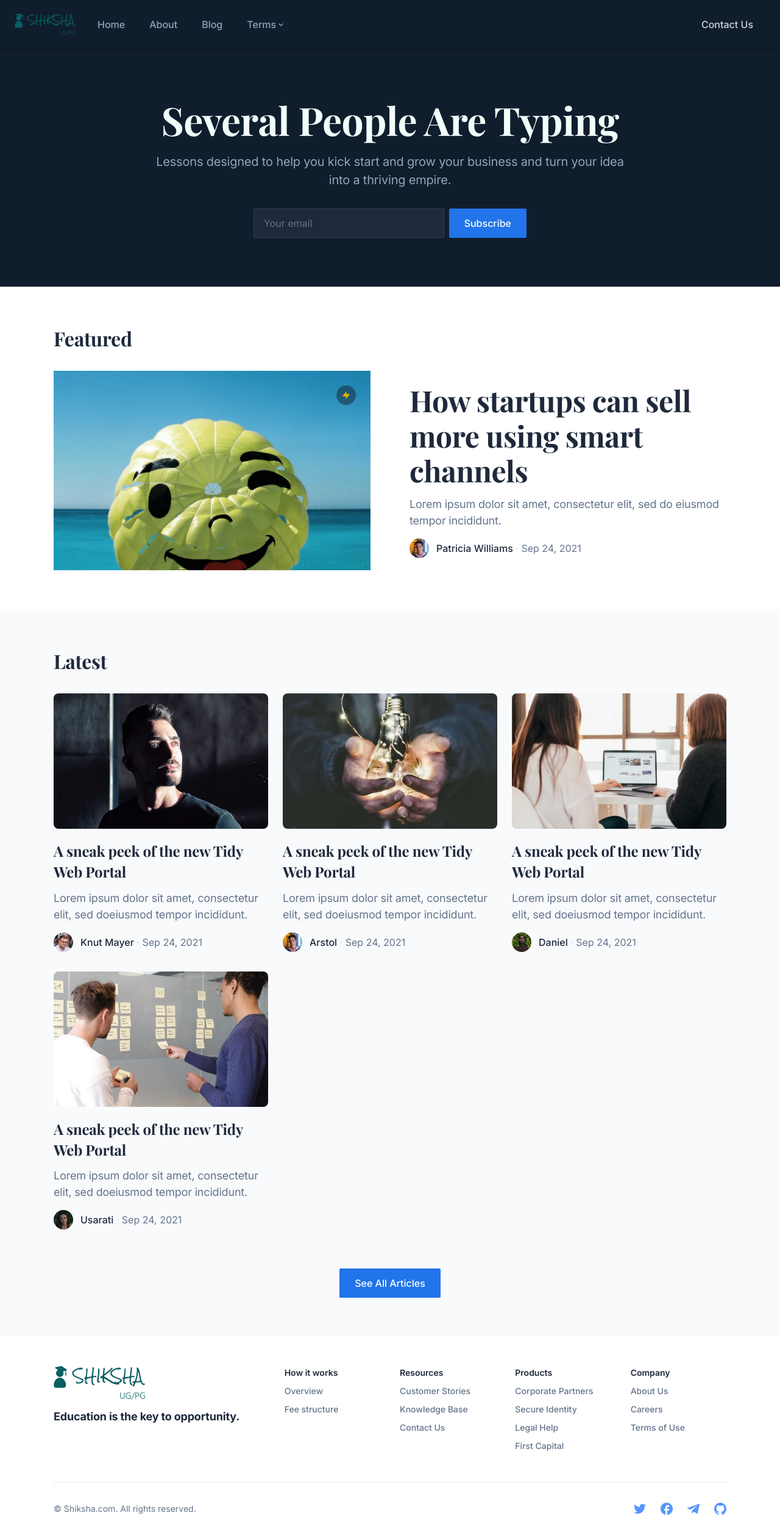
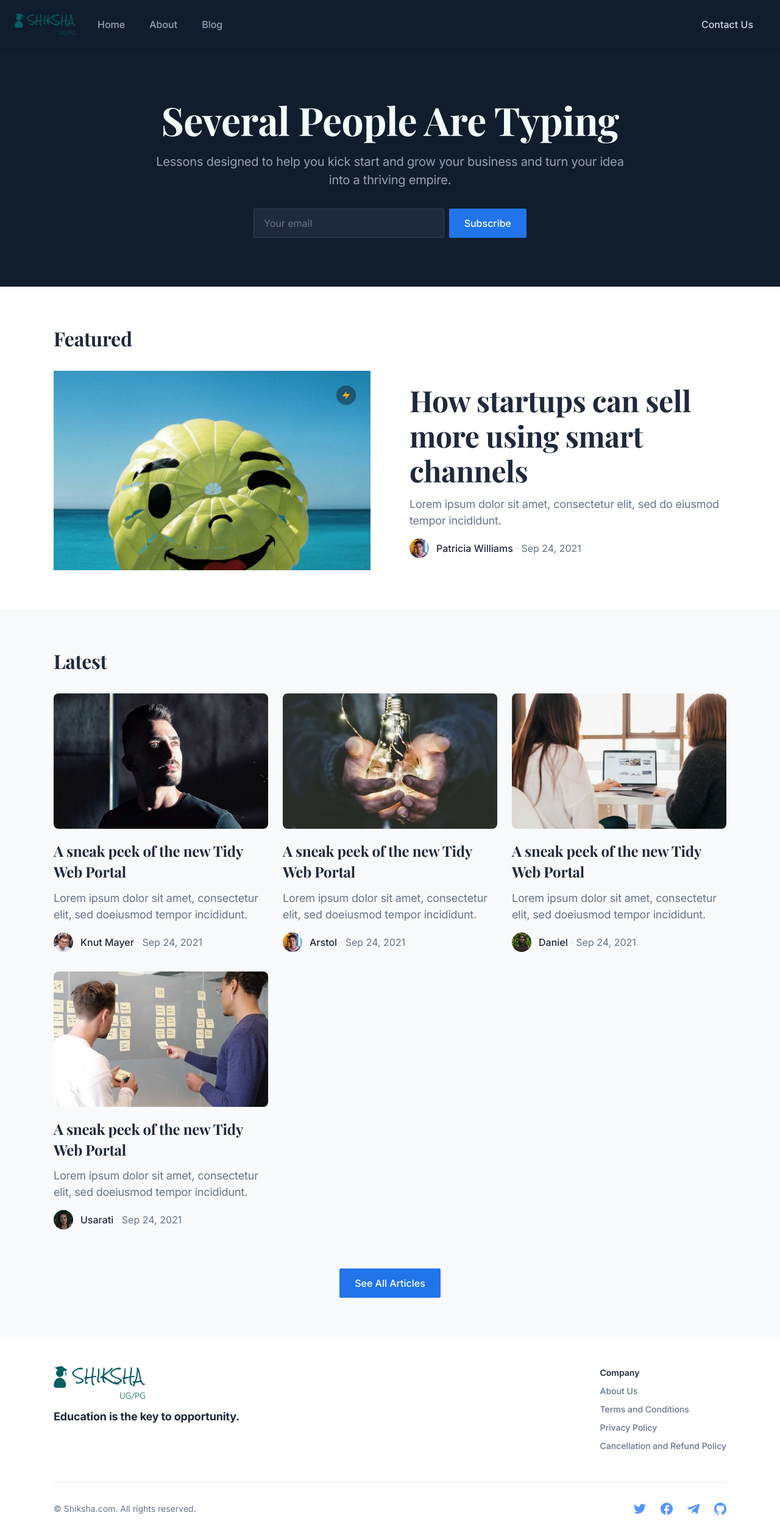
Before and after one commit to aaditya-paul/boilerGit, a Next.js app: page /blog in a window 1280 px wide. Shown: the whole page at 61% size. Built offline with nearby package versions, Linux system fonts and the light colour scheme; a web font is replaced by a local one.

Commit message:
Footer is updated

```diff
--- a/partials/Footer.jsx
+++ b/partials/Footer.jsx
@@ -1,134 +1,228 @@
 import Link from 'next/link';
 import React from 'react';
-import Image from "next/image";
-import logo from "../images/logo.png"
+import Image from 'next/image';
+import logo from '../images/logo.png';
 
 function Footer() {
   return (
     <footer>
-      <div className="max-w-6xl mx-auto px-4 sm:px-6">
-
+      <div className='max-w-6xl mx-auto px-4 sm:px-6'>
         {/* Top area: Blocks */}
-        <div className="grid sm:grid-cols-12 gap-8 py-8 md:py-12">
-
+        <div className='flex flex-col md:flex-row justify-between sm:grid-cols-12 gap-8 py-8 md:py-12'>
           {/* 1st block */}
-          <div className="sm:col-span-12 lg:col-span-4 lg:max-w-xs">
-            <div className="mb-2">
+          <div className='sm:col-span-12 lg:col-span-4 lg:max-w-xs'>
+            <div className='mb-2'>
               {/* Logo */}
-              <Link href="/" className="inline-flex text-blue-600 transition duration-150 ease-in-out" aria-label="Cruip">
-                           <Image src={logo} alt="logo" width={150} height={150}  />
+              <Link
+                href='/'
+                className='inline-flex text-blue-600 transition duration-150 ease-in-out'
+                aria-label='Cruip'>
+                <Image src={logo} alt='logo' width={150} height={150} />
               </Link>
             </div>
-            <div className="text-lg font-bold text-slate-800">Education is the key to opportunity.</div>
+            <div className='text-lg font-bold text-slate-800'>
+              Education is the key to opportunity.
+            </div>
           </div>
 
           {/* 2nd block */}
-          <div className="sm:col-span-6 md:col-span-3 lg:col-span-2">
-            <h6 className="text-sm text-slate-800 font-semibold mb-2">How it works</h6>
-            <ul className="text-sm font-medium space-y-2">
+          {/* <div className='sm:col-span-6 md:col-span-3 lg:col-span-2'>
+            <h6 className='text-sm text-slate-800 font-semibold mb-2'>
+              How it works
+            </h6>
+            <ul className='text-sm font-medium space-y-2'>
               <li>
-                <Link href="#" className="text-slate-500 hover:text-blue-600 transition duration-150 ease-in-out">Overview</Link>
+                <Link
+                  href='#'
+                  className='text-slate-500 hover:text-blue-600 transition duration-150 ease-in-out'>
+                  Overview
+                </Link>
               </li>
               <li>
-                <Link href="#" className="text-slate-500 hover:text-blue-600 transition duration-150 ease-in-out">Fee structure</Link>
+                <Link
+                  href='#'
+                  className='text-slate-500 hover:text-blue-600 transition duration-150 ease-in-out'>
+                  Fee structure
+                </Link>
               </li>
-
             </ul>
-          </div>
+          </div> */}
 
           {/* 3rd block */}
-          <div className="sm:col-span-6 md:col-span-3 lg:col-span-2">
-            <h6 className="text-sm text-slate-800 font-semibold mb-2">Resources</h6>
-            <ul className="text-sm font-medium space-y-2">
+          {/* <div className='sm:col-span-6 md:col-span-3 lg:col-span-2'>
+            <h6 className='text-sm text-slate-800 font-semibold mb-2'>
+              Resources
+            </h6>
+            <ul className='text-sm font-medium space-y-2'>
               <li>
-                <Link href="#" className="text-slate-500 hover:text-blue-600 transition duration-150 ease-in-out">Customer Stories</Link>
+                <Link
+                  href='#'
+                  className='text-slate-500 hover:text-blue-600 transition duration-150 ease-in-out'>
+                  Customer Stories
+                </Link>
               </li>
               <li>
-                <Link href="#" className="text-slate-500 hover:text-blue-600 transition duration-150 ease-in-out">Knowledge Base</Link>
+                <Link
+                  href='#'
+                  className='text-slate-500 hover:text-blue-600 transition duration-150 ease-in-out'>
+                  Knowledge Base
+                </Link>
               </li>
               <li>
-                <Link href="#" className="text-slate-500 hover:text-blue-600 transition duration-150 ease-in-out">Contact Us</Link>
+                <Link
+                  href='#'
+                  className='text-slate-500 hover:text-blue-600 transition duration-150 ease-in-out'>
+                  Contact Us
+                </Link>
+              </li>
+            </ul>
+          </div> */}
+
+          {/* 4th block */}
+          {/* <div className='sm:col-span-6 md:col-span-3 lg:col-span-2'>
+            <h6 className='text-sm text-slate-800 font-semibold mb-2'>
+              Products
+            </h6>
+            <ul className='text-sm font-medium space-y-2'>
+              <li>
+                <Link
+                  href='#'
+                  className='text-slate-500 hover:text-blue-600 transition duration-150 ease-in-out'>
+                  Corporate Partners
+                </Link>
+              </li>
+              <li>
+                <Link
+                  href='#'
+                  className='text-slate-500 hover:text-blue-600 transition duration-150 ease-in-out'>
+                  Secure Identity
+                </Link>
+              </li>
+              <li>
+                <Link
+                  href='#'
+                  className='text-slate-500 hover:text-blue-600 transition duration-150 ease-in-out'>
+                  Legal Help
+                </Link>
+              </li>
+              <li>
+                <Link
+                  href='#'
+                  className='text-slate-500 hover:text-blue-600 transition duration-150 ease-in-out'>
+                  First Capital
+                </Link>
+              </li>
+            </ul>
+          </div> */}
+
+          {/* 5th block */}
+          <div className='sm:col-span-6 md:col-span-3 lg:col-span-2'>
+            <h6 className='text-sm text-slate-800 font-semibold mb-2'>
+              Company
+            </h6>
+            <ul className='text-sm font-medium space-y-2'>
+              <li>
+                <Link
+                  href='/about'
+                  className='text-slate-500 hover:text-blue-600 transition duration-150 ease-in-out'>
+                  About Us
+                </Link>
+              </li>
+              {/* <li>
+                <Link
+                  href='#'
+                  className='text-slate-500 hover:text-blue-600 transition duration-150 ease-in-out'>
+                  Careers
+                </Link>
+              </li> */}
+              <li>
+                <Link
+                  href='/terms-conditions'
+                  className='text-slate-500 hover:text-blue-600 transition duration-150 ease-in-out'>
+                  Terms and Conditions
+                </Link>
+              </li>
+              <li>
+                <Link
+                  href='/privacy-policy'
+                  className='text-slate-500 hover:text-blue-600 transition duration-150 ease-in-out'>
+                  Privacy Policy
+                </Link>
+              </li>
+              <li>
+                <Link
+                  href='/privacy-policy'
+                  className='text-slate-500 hover:text-blue-600 transition duration-150 ease-in-out'>
+                  Cancellation and Refund Policy
+                </Link>
               </li>
             </ul>
           </div>
-
-          {/* 4th block */}
-          <div className="sm:col-span-6 md:col-span-3 lg:col-span-2">
-            <h6 className="text-sm text-slate-800 font-semibold mb-2">Products</h6>
-            <ul className="text-sm font-medium space-y-2">
-              <li>
-                <Link href="#" className="text-slate-500 hover:text-blue-600 transition duration-150 ease-in-out">Corporate Partners</Link>
-              </li>
-              <li>
-                <Link href="#" className="text-slate-500 hover:text-blue-600 transition duration-150 ease-in-out">Secure Identity</Link>
-              </li>
-              <li>
-                <Link href="#" className="text-slate-500 hover:text-blue-600 transition duration-150 ease-in-out">Legal Help</Link>
-              </li>
-              <li>
-                <Link href="#" className="text-slate-500 hover:text-blue-600 transition duration-150 ease-in-out">First Capital</Link>
-              </li>
-            </ul>
-          </div>
-
-          {/* 5th block */}
-          <div className="sm:col-span-6 md:col-span-3 lg:col-span-2">
-            <h6 className="text-sm text-slate-800 font-semibold mb-2">Company</h6>
-            <ul className="text-sm font-medium space-y-2">
-              <li>
-                <Link href="#" className="text-slate-500 hover:text-blue-600 transition duration-150 ease-in-out">About Us</Link>
-              </li>
-              <li>
-                <Link href="#" className="text-slate-500 hover:text-blue-600 transition duration-150 ease-in-out">Careers</Link>
-              </li>
-              <li>
-                <Link href="#" className="text-slate-500 hover:text-blue-600 transition duration-150 ease-in-out">Terms of Use</Link>
-              </li>
-            </ul>
-          </div>
-
         </div>
 
         {/* Bottom area */}
-        <div className="md:flex md:items-center md:justify-between py-6 md:py-8 border-t border-slate-200">
-
+        <div className='md:flex md:items-center md:justify-between py-6 md:py-8 border-t border-slate-200'>
           {/* Social links */}
-          <ul className="flex space-x-6 mb-4 md:order-1 md:ml-4 md:mb-0">
+          <ul className='flex space-x-6 mb-4 md:order-1 md:ml-4 md:mb-0'>
             <li>
-              <a className="text-blue-500 hover:text-blue-600 transition duration-150 ease-in-out" href="#0" aria-label="Twitter">
-                <svg className="w-5 h-5 fill-current" viewBox="0 0 20 20" xmlns="http://www.w3.org/2000/svg">
-                  <path d="M20 3.897c-.75.33-1.5.577-2.333.66A4.4 4.4 0 0 0 19.5 2.33c-.833.495-1.667.825-2.583.99a4.053 4.053 0 0 0-3-1.32c-2.25 0-4.084 1.814-4.084 4.041 0 .33 0 .66.084.907-3.5-.164-6.5-1.814-8.5-4.288C1 3.32.833 3.98.833 4.722c0 1.402.75 2.639 1.834 3.381-.667 0-1.334-.165-1.834-.495v.083c0 1.98 1.417 3.629 3.25 3.958-.333.083-.666.165-1.083.165-.25 0-.5 0-.75-.082.5 1.65 2 2.804 3.833 2.804C4.667 15.608 2.917 16.268 1 16.268c-.333 0-.667 0-1-.082C1.833 17.34 4 18 6.25 18c7.583 0 11.667-6.186 11.667-11.546v-.495c.833-.578 1.5-1.32 2.083-2.062Z" />
+              <a
+                className='text-blue-500 hover:text-blue-600 transition duration-150 ease-in-out'
+                href='#0'
+                aria-label='Twitter'>
+                <svg
+                  className='w-5 h-5 fill-current'
+                  viewBox='0 0 20 20'
+                  xmlns='http://www.w3.org/2000/svg'>
+                  <path d='M20 3.897c-.75.33-1.5.577-2.333.66A4.4 4.4 0 0 0 19.5 2.33c-.833.495-1.667.825-2.583.99a4.053 4.053 0 0 0-3-1.32c-2.25 0-4.084 1.814-4.084 4.041 0 .33 0 .66.084.907-3.5-.164-6.5-1.814-8.5-4.288C1 3.32.833 3.98.833 4.722c0 1.402.75 2.639 1.834 3.381-.667 0-1.334-.165-1.834-.495v.083c0 1.98 1.417 3.629 3.25 3.958-.333.083-.666.165-1.083.165-.25 0-.5 0-.75-.082.5 1.65 2 2.804 3.833 2.804C4.667 15.608 2.917 16.268 1 16.268c-.333 0-.667 0-1-.082C1.833 17.34 4 18 6.25 18c7.583 0 11.667-6.186 11.667-11.546v-.495c.833-.578 1.5-1.32 2.083-2.062Z' />
                 </svg>
               </a>
             </li>
             <li>
-              <a className="text-blue-500 hover:text-blue-600 transition duration-150 ease-in-out" href="#0" aria-label="Facebook">
-                <svg className="w-5 h-5 fill-current" viewBox="0 0 20 20" xmlns="http://www.w3.org/2000/svg">
-                  <path d="M20 10.025C20 4.491 15.52 0 10 0S0 4.491 0 10.025c0 4.852 3.44 8.892 8 9.825v-6.817H6v-3.008h2V7.52a3.508 3.508 0 0 1 3.5-3.509H14v3.008h-2c-.55 0-1 .45-1 1.002v2.005h3v3.008h-3V20c5.05-.501 9-4.772 9-9.975Z" />
+              <a
+                className='text-blue-500 hover:text-blue-600 transition duration-150 ease-in-out'
+                href='#0'
+                aria-label='Facebook'>
+                <svg
+                  className='w-5 h-5 fill-current'
+                  viewBox='0 0 20 20'
+                  xmlns='http://www.w3.org/2000/svg'>
+                  <path d='M20 10.025C20 4.491 15.52 0 10 0S0 4.491 0 10.025c0 4.852 3.44 8.892 8 9.825v-6.817H6v-3.008h2V7.52a3.508 3.508 0 0 1 3.5-3.509H14v3.008h-2c-.55 0-1 .45-1 1.002v2.005h3v3.008h-3V20c5.05-.501 9-4.772 9-9.975Z' />
                 </svg>
               </a>
             </li>
             <li>
-              <a className="text-blue-500 hover:text-blue-600 transition duration-150 ease-in-out" href="#0" aria-label="Telegram">
-                <svg className="w-5 h-5 fill-current" viewBox="0 0 20 20" xmlns="http://www.w3.org/2000/svg">
-                  <path d="M19.96 2.336a.421.421 0 0 0-.291-.308 1.543 1.543 0 0 0-.788.054S1.358 8.194.358 8.87c-.215.145-.288.23-.324.33-.173.485.366.694.366.694l4.517 1.428a.506.506 0 0 0 .229-.013c1.026-.63 10.332-6.335 10.873-6.527.083-.024.148 0 .131.061-.215.732-8.257 7.664-8.301 7.706a.16.16 0 0 0-.06.143l-.422 4.28s-.176 1.331 1.196 0a38.082 38.082 0 0 1 2.374-2.11c1.553 1.041 3.224 2.192 3.945 2.794.245.23.576.354.916.342.426-.05.774-.35.876-.754 0 0 3.192-12.471 3.298-14.142.011-.162.025-.268.027-.38.005-.13-.008-.26-.04-.387Z" />
+              <a
+                className='text-blue-500 hover:text-blue-600 transition duration-150 ease-in-out'
+                href='#0'
+                aria-label='Telegram'>
+                <svg
+                  className='w-5 h-5 fill-current'
+                  viewBox='0 0 20 20'
+                  xmlns='http://www.w3.org/2000/svg'>
+                  <path d='M19.96 2.336a.421.421 0 0 0-.291-.308 1.543 1.543 0 0 0-.788.054S1.358 8.194.358 8.87c-.215.145-.288.23-.324.33-.173.485.366.694.366.694l4.517 1.428a.506.506 0 0 0 .229-.013c1.026-.63 10.332-6.335 10.873-6.527.083-.024.148 0 .131.061-.215.732-8.257 7.664-8.301 7.706a.16.16 0 0 0-.06.143l-.422 4.28s-.176 1.331 1.196 0a38.082 38.082 0 0 1 2.374-2.11c1.553 1.041 3.224 2.192 3.945 2.794.245.23.576.354.916.342.426-.05.774-.35.876-.754 0 0 3.192-12.471 3.298-14.142.011-.162.025-.268.027-.38.005-.13-.008-.26-.04-.387Z' />
                 </svg>
               </a>
             </li>
             <li>
-              <a className="text-blue-500 hover:text-blue-600 transition duration-150 ease-in-out" href="#0" aria-label="Github">
-                <svg className="w-5 h-5 fill-current" viewBox="0 0 20 20" xmlns="http://www.w3.org/2000/svg">
-                  <path d="M10.041 0C4.52 0 0 4.612 0 10.25c0 4.526 2.845 8.37 6.862 9.737.502.085.669-.257.669-.513v-1.708c-2.761.598-3.347-1.367-3.347-1.367-.419-1.196-1.088-1.537-1.088-1.537-1.004-.598 0-.598 0-.598 1.004.085 1.506 1.025 1.506 1.025.92 1.537 2.343 1.11 2.929.854.084-.683.335-1.11.67-1.367-2.26-.256-4.603-1.11-4.603-5.039 0-1.11.419-2.05 1.004-2.733 0-.342-.418-1.367.168-2.733 0 0 .836-.257 2.76 1.025.838-.257 1.674-.342 2.511-.342.837 0 1.674.085 2.51.342 1.925-1.367 2.762-1.025 2.762-1.025.586 1.452.167 2.477.084 2.733.669.683 1.004 1.623 1.004 2.733 0 3.93-2.343 4.783-4.603 5.04.335.341.67.939.67 1.879v2.818c0 .256.167.598.67.513 4.016-1.367 6.86-5.21 6.86-9.737C20.084 4.612 15.565 0 10.042 0Z" />
+              <a
+                className='text-blue-500 hover:text-blue-600 transition duration-150 ease-in-out'
+                href='#0'
+                aria-label='Github'>
+                <svg
+                  className='w-5 h-5 fill-current'
+                  viewBox='0 0 20 20'
+                  xmlns='http://www.w3.org/2000/svg'>
+                  <path d='M10.041 0C4.52 0 0 4.612 0 10.25c0 4.526 2.845 8.37 6.862 9.737.502.085.669-.257.669-.513v-1.708c-2.761.598-3.347-1.367-3.347-1.367-.419-1.196-1.088-1.537-1.088-1.537-1.004-.598 0-.598 0-.598 1.004.085 1.506 1.025 1.506 1.025.92 1.537 2.343 1.11 2.929.854.084-.683.335-1.11.67-1.367-2.26-.256-4.603-1.11-4.603-5.039 0-1.11.419-2.05 1.004-2.733 0-.342-.418-1.367.168-2.733 0 0 .836-.257 2.76 1.025.838-.257 1.674-.342 2.511-.342.837 0 1.674.085 2.51.342 1.925-1.367 2.762-1.025 2.762-1.025.586 1.452.167 2.477.084 2.733.669.683 1.004 1.623 1.004 2.733 0 3.93-2.343 4.783-4.603 5.04.335.341.67.939.67 1.879v2.818c0 .256.167.598.67.513 4.016-1.367 6.86-5.21 6.86-9.737C20.084 4.612 15.565 0 10.042 0Z' />
                 </svg>
               </a>
             </li>
           </ul>
 
           {/* Copyrights note */}
-          <div className="text-sm text-slate-500 mr-4">© Shiksha.com. All rights reserved.</div>
-
+          <div className='text-sm text-slate-500 mr-4'>
+            © Shiksha.com. All rights reserved.
+          </div>
         </div>
-
       </div>
     </footer>
   );
--- a/partials/Header.jsx
+++ b/partials/Header.jsx
@@ -91,33 +91,6 @@ function Header({ mode }) {
                   Blog
                 </Link>
               </li>
-              <li>
-                <div>
-                  <Menu>
-                    <MenuButton className='font-medium text-slate-800 hover:text-blue-600 dark:text-slate-400 dark:hover:text-blue-600 px-3 lg:px-5 py-2 flex items-center transition duration-150 ease-in-out'>
-                      <div className='flex items-center'>
-                        <div>Terms</div>
-                        <div className='text-md'>
-                          <BiChevronDown />
-                        </div>
-                      </div>
-                    </MenuButton>
-                    <MenuList className='p-2 border bg-slate-900 text-white rounded-md '>
-                      <MenuItem className='hover:bg-slate-800 pl-1'>
-                        <Link href='/terms'>Terms and Conditions</Link>
-                      </MenuItem>
-                      <MenuItem className='hover:bg-slate-800 pl-1'>
-                        <Link href='/policy'>Privacy Policy</Link>
-                      </MenuItem>
-                      <MenuItem className='hover:bg-slate-800 pl-1'>
-                        <Link href='/refund'>
-                          Cancellation and Refund Policy
-                        </Link>
-                      </MenuItem>
-                    </MenuList>
-                  </Menu>
-                </div>
-              </li>
 
               {/* 1st level: hover */}
             </ul>
@@ -182,27 +155,6 @@ function Header({ mode }) {
                       Blog
                     </Link>
                   </li>
-                  <li>
-                    <Link
-                      href='/terms'
-                      className='flex font-medium text-slate-800 hover:text-blue-600 py-2'>
-                      Terms and Conditions
-                    </Link>
-                  </li>
-                  <li>
-                    <Link
-                      href='/policy'
-                      className='flex font-medium text-slate-800 hover:text-blue-600 py-2'>
-                      Privacy Policy
-                    </Link>
-                  </li>
-                  <li>
-                    <Link
-                      href='/refund'
-                      className='flex font-medium text-slate-800 hover:text-blue-600 py-2'>
-                      Cancellation and Refund Policy
-                    </Link>
-                  </li>
 
                   <li>
                     <Link
```
Also changed, not shown: src/pages/privacy-policy.js (renamed from src/pages/policy.js), src/pages/refund-policy.js (renamed from src/pages/refund.js), src/pages/terms-conditions.js (renamed from src/pages/terms.js).
